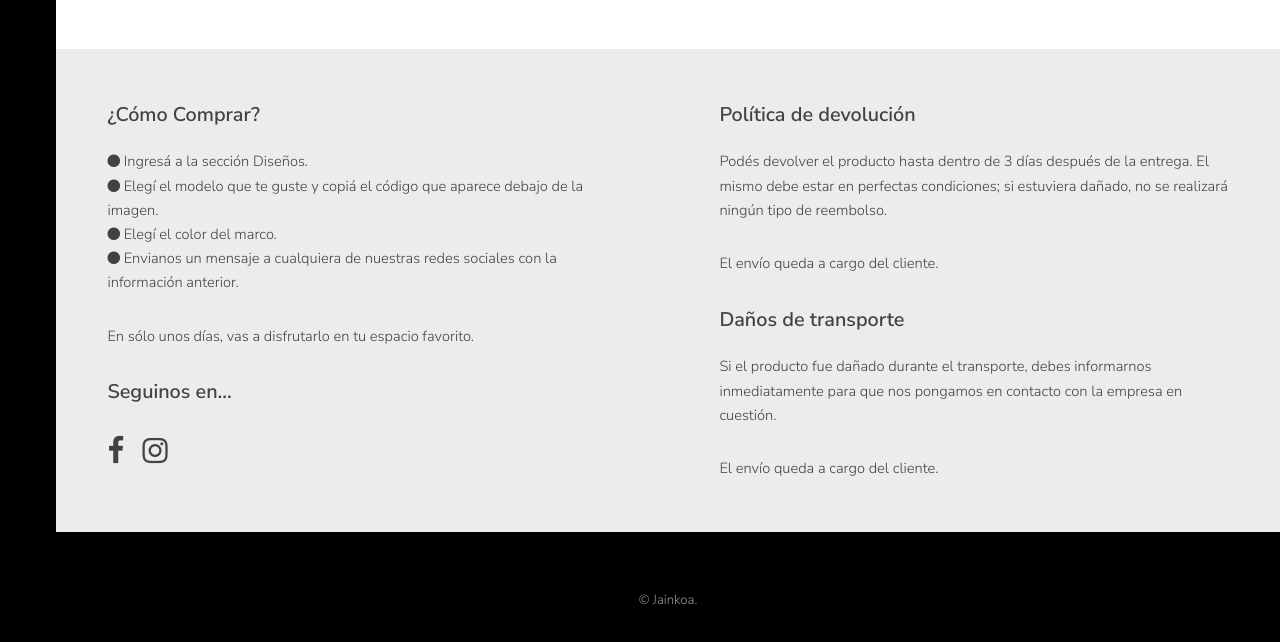
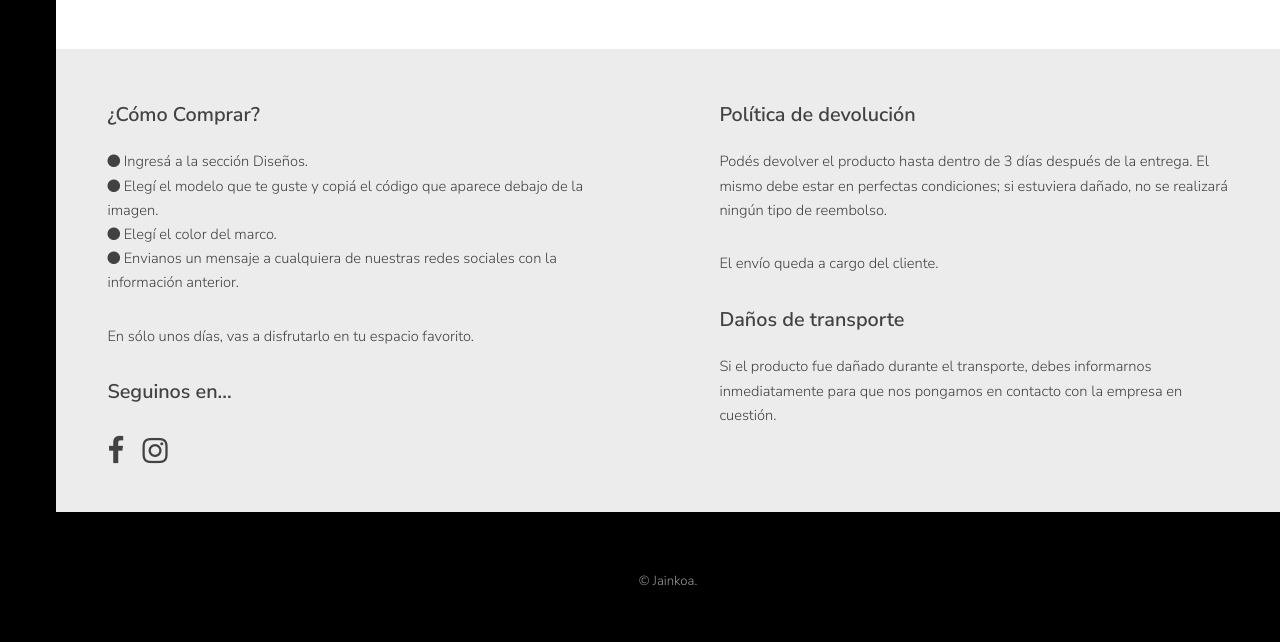
Before and after one commit to jainkoacuadros/jainkoacuadros.github.io, a plain HTML site: page generic.html in a window 1280 px wide. Shown: the part 376-1018 px from the top of the page. Drawn offline with Linux system fonts and the light colour scheme.

Commit message:
Update generic.html

```diff
--- a/generic.html
+++ b/generic.html
@@ -74,7 +74,6 @@
 								<p>El envío queda a cargo del cliente.</p>
 								<h3>Daños de transporte</h3>
 								<p>Si el producto fue dañado durante el transporte, debes informarnos inmediatamente para que nos pongamos en contacto con la empresa en cuestión.</p>
-								<p>El envío queda a cargo del cliente.</p>
 							</div>
 
 						</section>
```
